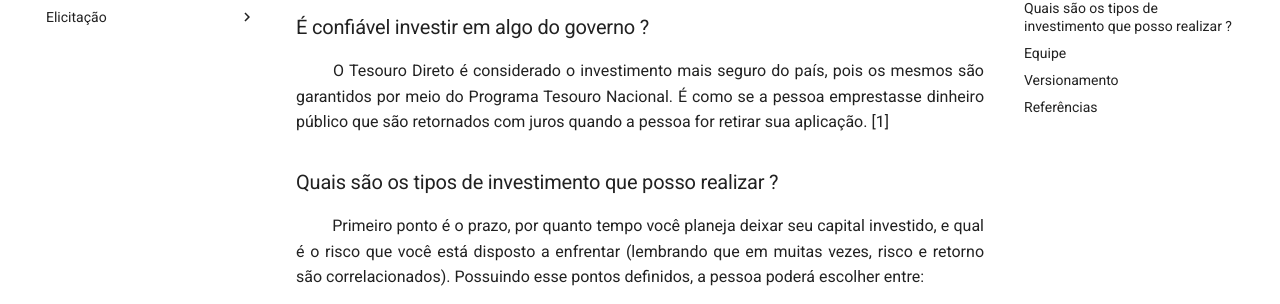
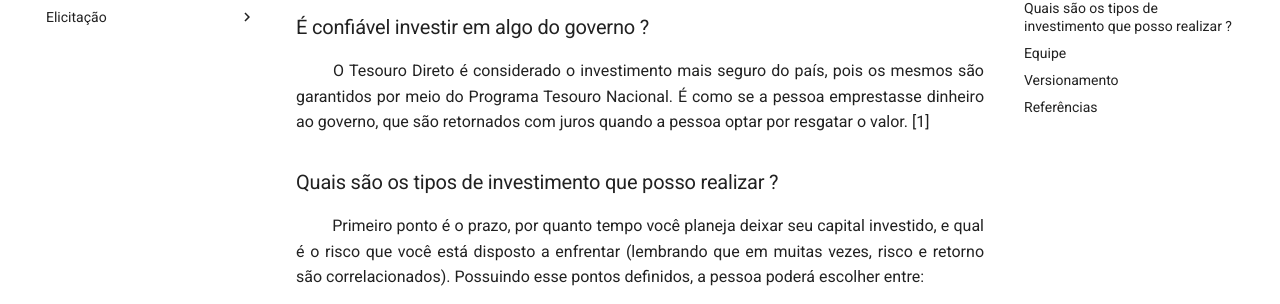
Before and after one commit to mibasFerraz/2021.1-TesouroDireto, an MkDocs documentation site: the page built from docs/index.md, in a window 1280 px wide and 900 px high, scrolled down 670 px. Shown: the part 199-503 px from the top of the window. Built offline with MkDocs 1.6.1 and Material for MkDocs 9.7.7, drawn with Linux system fonts in a browser that asks for light colours.

Commit message:
refactor: adjust grammar

```diff
--- a/docs/index.md
+++ b/docs/index.md
@@ -19,7 +19,7 @@
 
 ### É confiável investir em algo do governo ?
  <p align="justify">&emsp;&emsp;
-O Tesouro Direto é considerado o investimento mais seguro do país, pois os mesmos são garantidos por meio do Programa Tesouro Nacional. É como se a pessoa emprestasse dinheiro público que são retornados com juros quando a pessoa for retirar sua aplicação. [1]
+O Tesouro Direto é considerado o investimento mais seguro do país, pois os mesmos são garantidos por meio do Programa Tesouro Nacional. É como se a pessoa emprestasse dinheiro ao governo, que são retornados com juros quando a pessoa optar por resgatar o valor. [1]
  </p>
 
 
```
